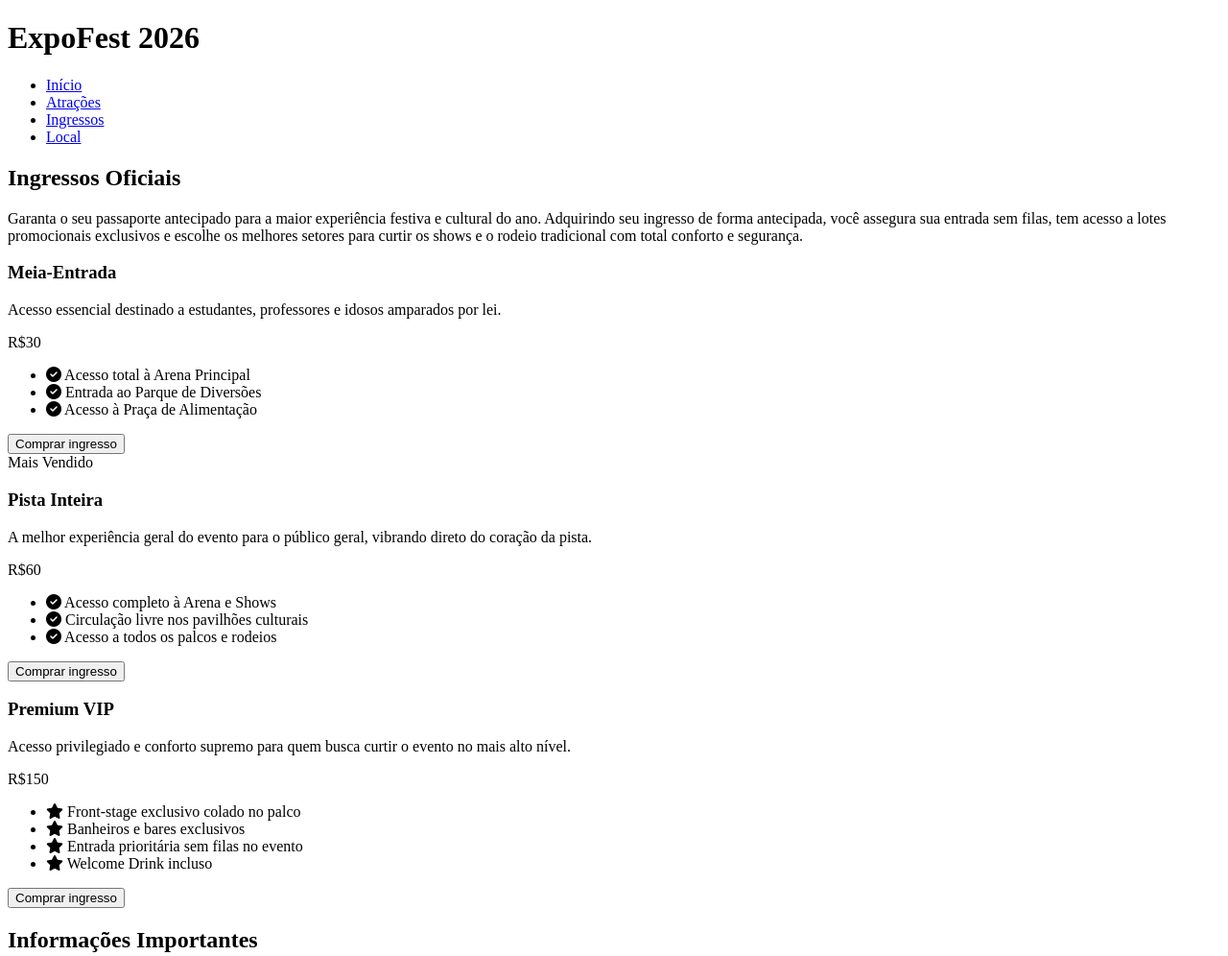
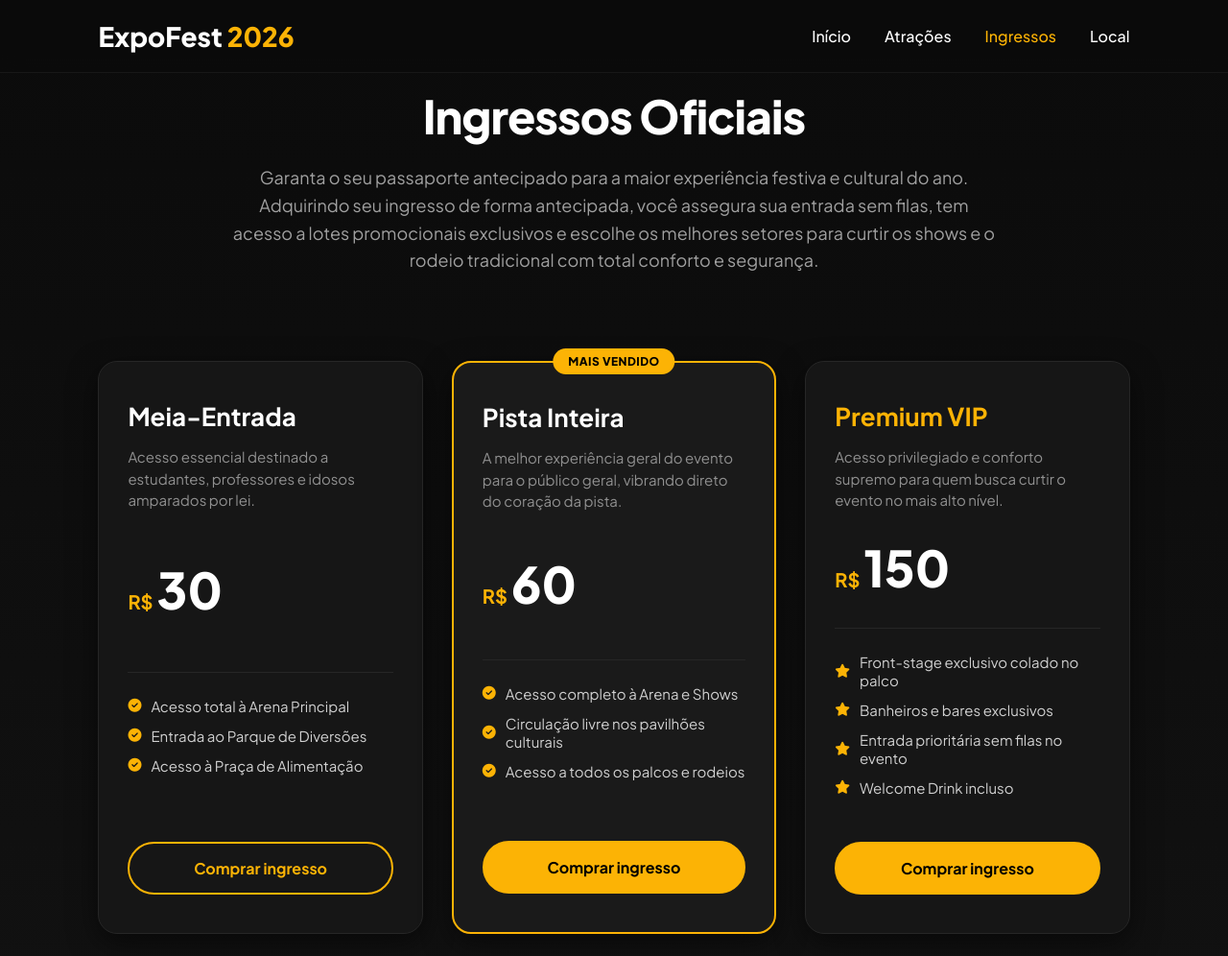
Before and after one commit to Dduardanasscz/Controledeversoesprojeto, a plain HTML site: page ingressos.html in a window 1280 px wide. Shown: the top 996 px of the page at 96% size. Drawn offline with Linux system fonts and the light colour scheme.

Commit message:
Corrigindo erros pelo pull request

```diff
--- a/ingressos.html
+++ b/ingressos.html
@@ -10,7 +10,6 @@
     <link href="https://fonts.googleapis.com/css2?family=Plus+Jakarta+Sans:wght@400;500;600;700;800&display=swap" rel="stylesheet">
     <link rel="stylesheet" href="https://cdnjs.cloudflare.com/ajax/libs/font-awesome/6.5.2/css/all.min.css">
 
-    <link rel="stylesheet" href="style.css">
     <link rel="stylesheet" href="style.css">
 </head>
 <body>
--- a/style.css
+++ b/style.css
@@ -82,6 +82,7 @@
     width:100%;
     height:450px;
     border:0;
+}
 
 /* --- Reset Geral e Configurações de Identidade Visual --- */
 * {
```
Also changed, not shown: local.html (+0 -1 lines).
